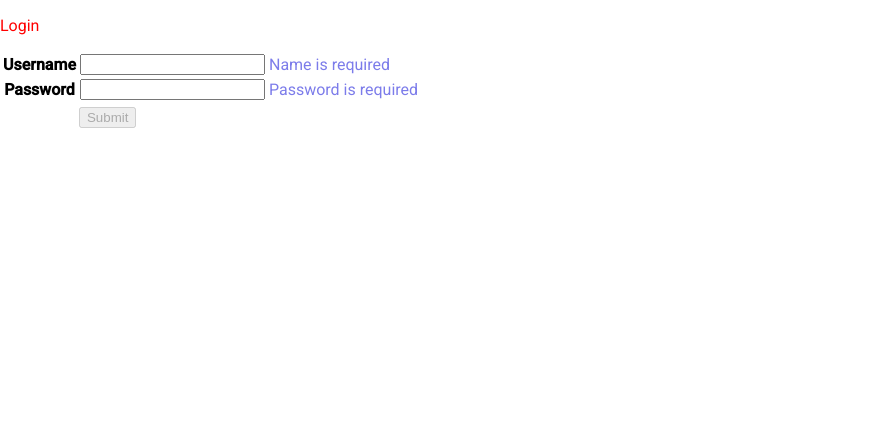
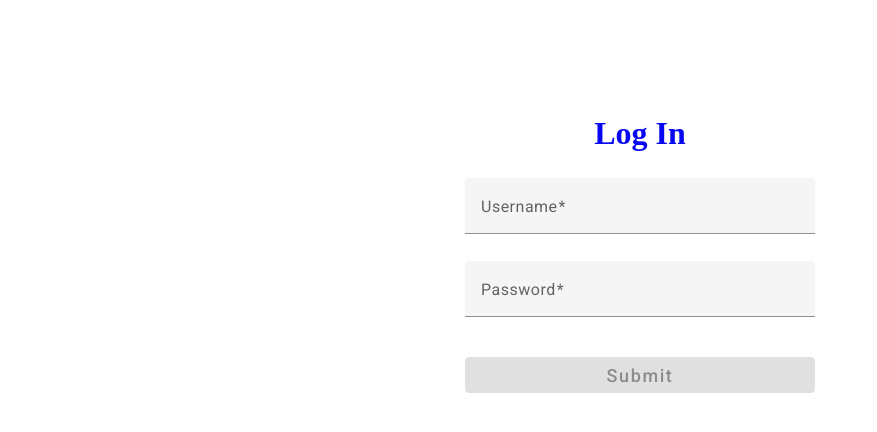
Before and after one commit to khanhhoa20/ang2, an Angular app: page /login in a window 1280 px wide. Shown: the top 432 px of the page, without its empty margins (0-877 px from the left). Built offline with nearby package versions, Linux system fonts and the light colour scheme.

Commit message:
better look and feel login

```diff
--- a/src/app/login/login.component.css
+++ b/src/app/login/login.component.css
@@ -1,3 +1,31 @@
 .title{
-    color:red
+    color:rgb(7, 7, 244);
+    font-size: 32px;
 }
+.main {
+    /* height: 100vh;
+    width: 100%; */
+    position: relative;
+    top: 10%;
+    display: flex;
+    align-items: center;
+    justify-content: center;
+}
+.form-header {
+    display: flex;
+    align-items: center;
+    justify-content: center;
+    flex-direction: column;
+    gap: 20px;
+}
+.btSubmit{
+    width: 100%;
+    font-size: 18px;
+}
+.width{
+    width:350px !important;
+}
+.result{
+    color:red;
+    font-size: 18px;
+}
--- a/src/app/login/login.component.html
+++ b/src/app/login/login.component.html
@@ -1,4 +1,4 @@
-<p class="title">Login</p>
+<!-- <p class="title">Login</p>
 <form #myForm="ngForm" (ngSubmit)="submit(myForm)">
     <table>
         <tr>
@@ -21,4 +21,39 @@
         </tr>
     </table>
 </form>
-<p>{{result}}</p>
+<p>{{result}}</p> -->
+
+<div class="main">
+
+    <div>
+
+        <div class="form-header">
+            <!-- <mat-icon class="lock">lock</mat-icon> -->
+            <h2 class="title">Log In</h2>
+        </div>
+        <form #myForm="ngForm" (ngSubmit)="submit(myForm)">
+            <div>
+                <mat-form-field class="width">
+                    <mat-label>Username</mat-label>
+                    <input matInput type="text" name="username" ngModel required #username="ngModel" />
+                    <mat-error style="color: red;" *ngIf="username.errors?.['required']">Name is
+                        required</mat-error>
+                </mat-form-field>
+            </div>
+            <div style="margin-top: 5px;">
+                <mat-form-field class="width">
+                    <mat-label>Password</mat-label>
+                    <input matInput type="password" name="password" ngModel #password="ngModel" required />
+                    <mat-error style="color: red;" *ngIf="password.errors?.['required']">Password is
+                        required</mat-error>
+                </mat-form-field>
+
+            </div>
+            <p class="result">{{result}}</p>
+            <button class="btSubmit" mat-raised-button color="primary" type="submit"
+                [disabled]="myForm.invalid">Submit</button>
+        </form>
+
+    </div>
+
+</div>
--- a/src/styles.css
+++ b/src/styles.css
@@ -1,4 +1,4 @@
 /* You can add global styles to this file, and also import other style files */
 
 html, body { height: 100%; }
-body { margin: 0; font-family: Roboto, "Helvetica Neue", sans-serif; }
+/* body { margin: 0; font-family: Roboto, "Helvetica Neue", sans-serif; } */
```
Also changed, not shown: src/app/app.module.ts (+10 -0 lines).
